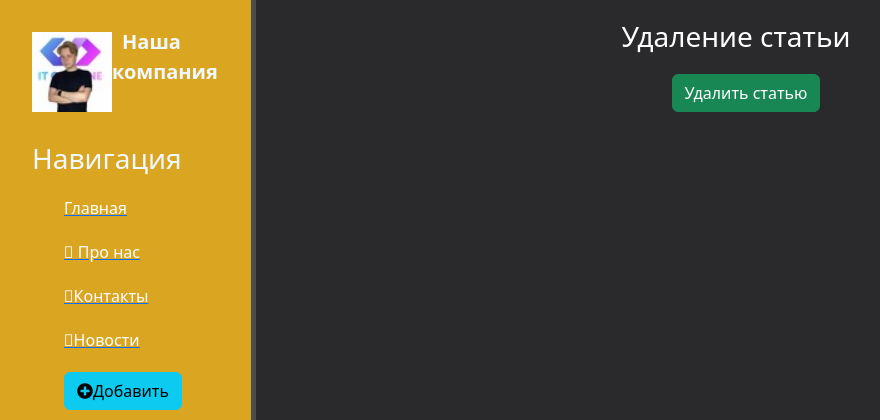
After one commit to alexandrparovoz/pythonProject2, a Django app: page /news/4/delete in a window 1280 px wide. The commit adds this page. Shown: the top 420 px of the page, without its empty margins (0-880 px from the left). Run offline with Django 4.2, Linux system fonts and the light colour scheme; data comes from the database, SQL or seed files in the repository; both versions use the stored data as it was after the commit; some libraries are stand-ins or nearby versions.

Commit message:
first site

```diff
--- a/mysite/news/templates/news/create.html
+++ b/mysite/news/templates/news/create.html
@@ -4,7 +4,7 @@
 
 {% block content %}
     <div class="features">
-        <h3>Добавление данных</h3>
+        <h3>Форма по добавление данных</h3>
         <form method="post">
             {% csrf_token %}
             {{ form.title }}<br>
--- a/mysite/news/templates/news/detail_view.html
+++ b/mysite/news/templates/news/detail_view.html
@@ -7,5 +7,7 @@
         <h1>{{ article.title }}</h1>
         <p>{{ article.date }}</p>
         <p>{{ article.full_text }}</p>
+        <a href="{% url 'news-update' article.id %}" class="btn btn-danger">Изменить</a>
+        <a href="{% url 'news-delete' article.id %}" class="btn btn-danger">Удалить</a>
     </div>
 {% endblock %}
--- /dev/null
+++ b/mysite/news/templates/news/news_delete.html
@@ -0,0 +1,13 @@
+{% extends 'main/base.html' %}
+
+{% block title %}delete{% endblock %}
+
+{% block content %}
+    <div class="features">
+        <h3>Удаление статьи</h3>
+        <form method="post">
+            {% csrf_token %}
+             <button class="btn btn-success" type="submit">Удалить статью</button>
+        </form>
+    </div>
+{% endblock %}
--- a/mysite/news/templates/news/news_home.html
+++ b/mysite/news/templates/news/news_home.html
@@ -5,7 +5,7 @@
 {% block content %}
     <div class="features">
         <h1>Главные новости</h1>
-        <p>Описываем всякие новостные гадости, присходящие  мире</p>
+        <p>Описываем новостные гадости, происходящие  мире</p>
         <button class="btn btn-warning">Горячие новости</button>
         {% if news %}
         {% for el in news %}
--- a/mysite/news/urls.py
+++ b/mysite/news/urls.py
@@ -6,4 +6,5 @@ urlpatterns = [
     path('create/', views.create, name='create'),
     path('<int:pk>', views.NewDetailView.as_view(), name='news-detail'),
     path('<int:pk>/update', views.NewUpdateView.as_view(), name='news-update'),
+    path('<int:pk>/delete', views.NewDeleteView.as_view(), name='news-delete'),
 ]
--- a/mysite/news/views.py
+++ b/mysite/news/views.py
@@ -1,18 +1,23 @@
 from django.shortcuts import render, redirect
 from .models import Article
 from .forms import ArticleForm
-from django.views.generic import DetailView, UpdateView
+from django.views.generic import DetailView, UpdateView, DeleteView
 
-class NewDetailView(UpdateView):
+class NewUpdateView(UpdateView):
     model = Article
     template_name = 'news/create.html'
 
     form_class = ArticleForm
 
-class NewUpdateView(DetailView):
+class NewDetailView(DetailView):
     model = Article
     template_name = 'news/detail_view.html'
     context_object_name = 'article'
+
+class NewDeleteView(DeleteView):
+    model = Article
+    success_url = '/news/'
+    template_name = 'news/news_delete.html'
 
 
 
```
Also changed, not shown: mysite/db.sqlite3.
